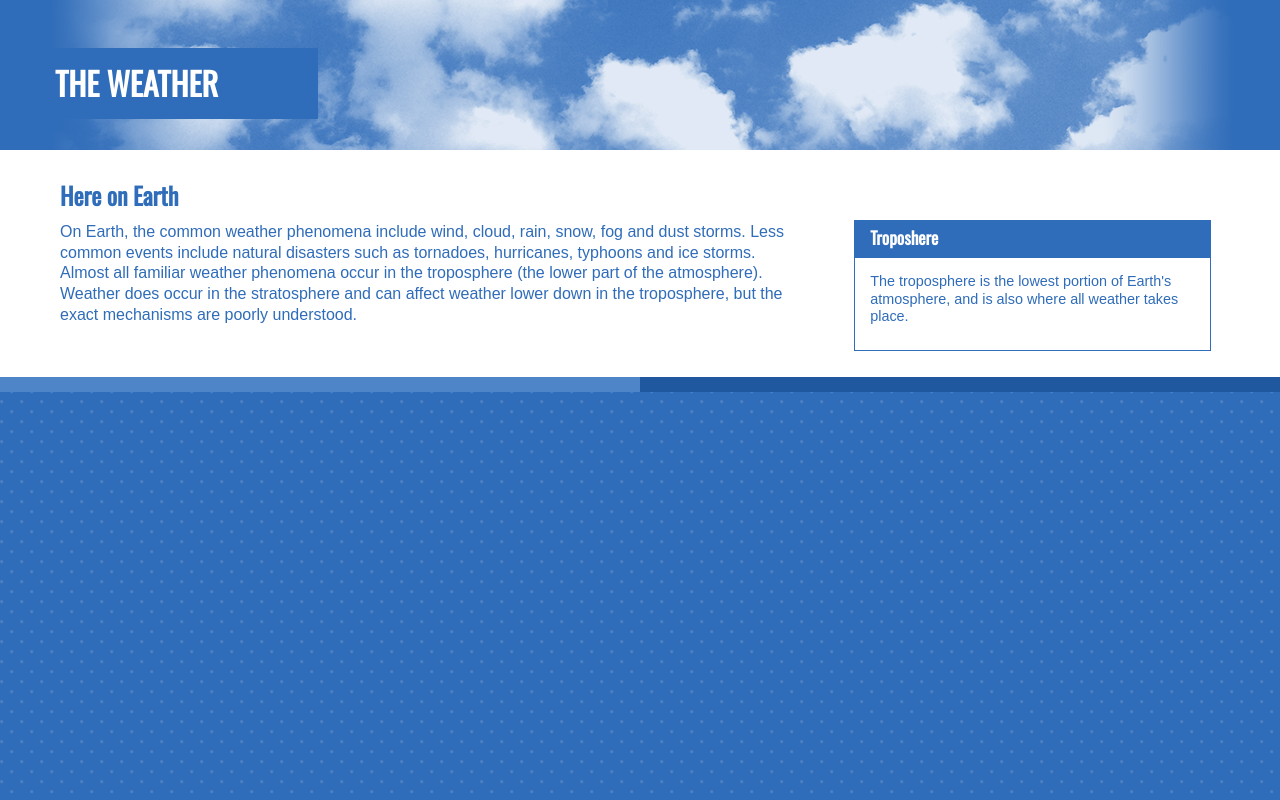
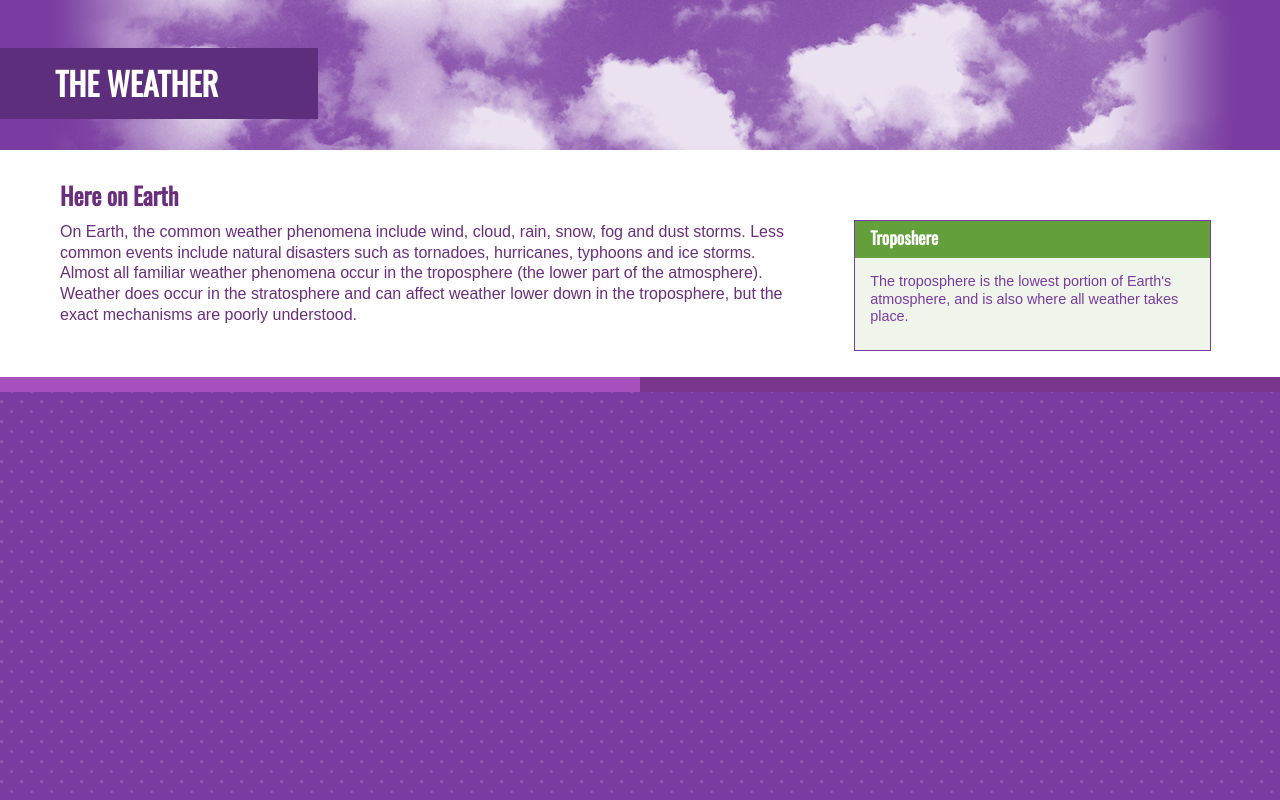
Before and after one commit to Der-eine-Tobi/V3-1, a plain HTML site: page OPGAVE-1A/index.html in a window 1280 px wide. Drawn offline with nearby package versions, Linux system fonts and the light colour scheme; a web font is replaced by a local one.

Commit message:
initial commit

```diff
--- a/OPGAVE-1A/style.scss
+++ b/OPGAVE-1A/style.scss
@@ -2,7 +2,9 @@
 
 @import url('https://fonts.googleapis.com/css?family=Droid+Sans|Oswald');
 
-$color_1: #2f6cb9;
+$color_1: #793ca0;
+$color_2: adjust-hue($color_1, 10deg);
+$color_3: adjust-hue($color_1, 180deg);
 
 body {
 	font-family: 'Droid Sans', sans-serif;
@@ -12,7 +14,7 @@ body {
 	padding: 0;
 	background: $color_1 url(images/pattern.png) repeat 0 0;
 	background-size: 20px auto;
-	color: $color_1;
+	color: darken($color_2, 10%);
 }
 
 h1 {
@@ -23,7 +25,7 @@ h1 {
 	bottom: 10px;
 	left: 0;
 	padding: 25px 100px 25px 55px;
-	background-color: $color_1;
+	background-color: darken($color_1, 10%);
 }
 
 h2 { font-family: 'Oswald', sans-serif; font-size: 1.5em; margin: 0 0 12px 0; }
@@ -56,10 +58,10 @@ aside > div {
 	padding: 10px 15px;
 	border: 1px solid $color_1;
 	color: $color_1;
-}
+	background-color: rgba($color_3, 0.1); }
 
 aside > div h3 {
-	background-color: $color_1;
+	background-color: $color_3;
 	color: #fff;
 	margin: -10px -15px 15px -15px;
 	padding: 8px 5px 12px 15px;
@@ -68,11 +70,11 @@ aside > div h3 {
 .bar {
 	width: 100%;
 	height: 15px;
-	background-color: #20589f;
+	background-color:darken($color_2, 5%);
 }
 
 .bar div {
 	width: 50%;
 	height: inherit;
-	background-color: #4e84c8;
+	background-color: lighten($color_2, 10%);
 }
```
Also changed, not shown: OPGAVE-1A/style.css, 1 other file.
